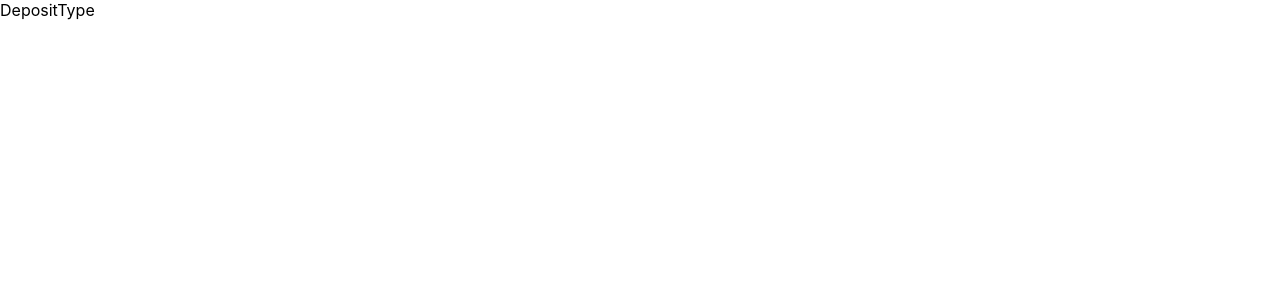
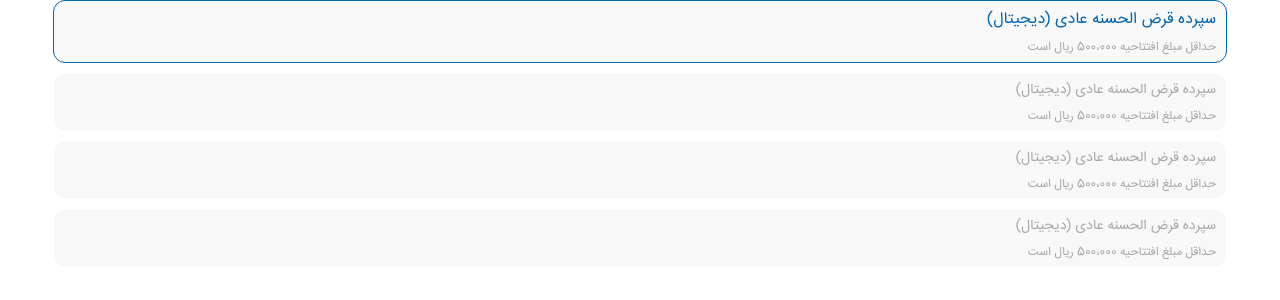
Before and after one commit to mohsen79/Deposit, a React (Create React App) app: page / in a window 1280 px wide. Shown: the top 300 px of the page. Built offline with nearby package versions, Linux system fonts and the light colour scheme.

Commit message:
adding font and abstractDeposite cards

```diff
--- /dev/null
+++ b/src/components/DepositType/AbstractDeposit/AbstractDeposit.module.css
@@ -0,0 +1,28 @@
+.container,
+.selectedContainer {
+  background-color: #f8f8f8;
+  width: 90%;
+  border-radius: 12px;
+  display: flex;
+  flex-direction: column;
+  gap: 4px;
+  padding: 5px 10px;
+}
+
+.title {
+  color: #a9a8aa;
+  font-size: 14px;
+}
+
+.description {
+  color: #a9a8aa;
+  font-size: 12px;
+}
+
+.selectedContainer {
+  border: 1px solid #0564aa;
+}
+
+.selectedTitle {
+  color: #0564aa;
+}
--- /dev/null
+++ b/src/components/DepositType/AbstractDeposit/AbstractDeposite.jsx
@@ -0,0 +1,18 @@
+import styles from "./AbstractDeposit.module.css";
+
+export default function AbstractDeposit({ selected }) {
+  return (
+    <div
+      className={
+        selected === true ? styles.selectedContainer : styles.container
+      }
+    >
+      <div className={selected === true ? styles.selectedTitle : styles.title}>
+        سپرده قرض الحسنه عادی (دیجیتال)
+      </div>
+      <div className={styles.description}>
+        حداقل مبلغ افتتاحیه 500،000 ریال است
+      </div>
+    </div>
+  );
+}
--- a/src/components/DepositType/DepositType.jsx
+++ b/src/components/DepositType/DepositType.jsx
@@ -1,5 +1,15 @@
+import AbstractDeposit from "./AbstractDeposit/AbstractDeposite";
+import styles from "./DepositType.module.css";
+
 const DepositType = () => {
-  return <div>DepositType</div>;
+  return (
+    <div className={styles.container}>
+      <AbstractDeposit selected={true}></AbstractDeposit>
+      <AbstractDeposit></AbstractDeposit>
+      <AbstractDeposit></AbstractDeposit>
+      <AbstractDeposit></AbstractDeposit>
+    </div>
+  );
 };
 
 export default DepositType;
--- /dev/null
+++ b/src/components/DepositType/DepositType.module.css
@@ -0,0 +1,8 @@
+.container
+{
+  display: flex;
+  flex-direction: column;
+  gap: 10px;
+  direction: rtl;
+  align-items: center;
+}
--- a/src/index.css
+++ b/src/index.css
@@ -1,8 +1,6 @@
 body {
   margin: 0;
-  font-family: -apple-system, BlinkMacSystemFont, 'Segoe UI', 'Roboto', 'Oxygen',
-    'Ubuntu', 'Cantarell', 'Fira Sans', 'Droid Sans', 'Helvetica Neue',
-    sans-serif;
+  font-family: 'IranSans', sans-serif;
   -webkit-font-smoothing: antialiased;
   -moz-osx-font-smoothing: grayscale;
 }
@@ -11,3 +9,10 @@ code {
   font-family: source-code-pro, Menlo, Monaco, Consolas, 'Courier New',
     monospace;
 }
+
+@font-face {
+  font-family: 'IranSans';
+  src: url('./assets/fonts/iransans.ttf') format('truetype');
+  font-weight: normal;
+  font-style: normal;
+}
```
Also changed, not shown: src/assets/fonts/iransans.ttf (added).
